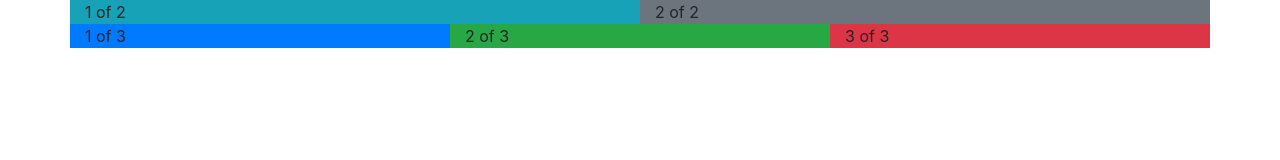
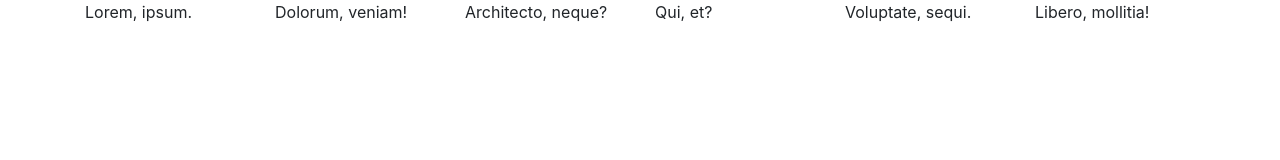
Before and after one commit to mustafabayarr/patika.dev-frontend, a plain HTML site: page Bootstrap/index.html in a window 1280 px wide. Drawn offline with nearby package versions, Linux system fonts and the light colour scheme.

Commit message:
grid system - the size of tools

```diff
--- a/Bootstrap/index.html
+++ b/Bootstrap/index.html
@@ -1,43 +1,69 @@
-<!doctype html>
+<!DOCTYPE html>
 <html lang="en">
   <head>
     <!-- Required meta tags -->
-    <meta charset="utf-8">
-    <meta name="viewport" content="width=device-width, initial-scale=1, shrink-to-fit=no">
+    <meta charset="utf-8" />
+    <meta
+      name="viewport"
+      content="width=device-width, initial-scale=1, shrink-to-fit=no"
+    />
 
     <!-- Bootstrap CSS -->
-    <link rel="stylesheet" href="https://cdn.jsdelivr.net/npm/bootstrap@4.5.3/dist/css/bootstrap.min.css" integrity="sha384-TX8t27EcRE3e/ihU7zmQxVncDAy5uIKz4rEkgIXeMed4M0jlfIDPvg6uqKI2xXr2" crossorigin="anonymous">
+    <link
+      rel="stylesheet"
+      href="https://cdn.jsdelivr.net/npm/bootstrap@4.5.3/dist/css/bootstrap.min.css"
+      integrity="sha384-TX8t27EcRE3e/ihU7zmQxVncDAy5uIKz4rEkgIXeMed4M0jlfIDPvg6uqKI2xXr2"
+      crossorigin="anonymous"
+    />
 
     <title>Hello, world!</title>
   </head>
   <body>
+
+    <!-- Start - Logic of col and row -->
+    <!--
     <div class="container">
-        <div class="row bg-secondary">
-          <div class="col bg-info">
-            1 of 2
-          </div>
-          <div class="col">
-            2 of 2
-          </div>
+      <div class="row bg-secondary">
+        <div class="col bg-info">1 of 2</div>
+        <div class="col">2 of 2</div>
+      </div>
+      <div class="row bg-primary">
+        <div class="col">1 of 3</div>
+        <div class="col bg-success">2 of 3</div>
+        <div class="col bg-danger">3 of 3</div>
+      </div>
+    </div>
+    -->
+    <!-- End - Logic of col and row -->
+
+    <div class="container">
+        <!-- sm ye gelene kadar 6 lık kolon oluştur. lg görünce 3 lük kolon oluştur.
+            xl görünce 2 lik kolon oluştur.
+        -->
+        <div class="row">
+            <div class="col-sm-6 col-md-4 col-lg-3 col-xl-2">Lorem, ipsum.</div>
+            <div class="col-sm-6 col-md-4 col-lg-3 col-xl-2">Dolorum, veniam!</div>
+            <div class="col-sm-6 col-md-4 col-lg-3 col-xl-2">Architecto, neque?</div>
+            <div class="col-sm-6 col-md-4 col-lg-3 col-xl-2">Qui, et?</div>
+            <div class="col-sm-6 col-md-4 col-lg-3 col-xl-2">Voluptate, sequi.</div>
+            <div class="col-sm-6 col-md-4 col-lg-3 col-xl-2">Libero, mollitia!</div>
         </div>
-        <div class="row bg-primary">
-          <div class="col">
-            1 of 3
-          </div>
-          <div class="col bg-success">
-            2 of 3
-          </div>
-          <div class="col bg-danger">
-            3 of 3
-          </div>
-        </div>
-      </div>
+    </div>
+
 
     <!-- Optional JavaScript; choose one of the two! -->
 
     <!-- Option 1: jQuery and Bootstrap Bundle (includes Popper) -->
-    <script src="https://code.jquery.com/jquery-3.5.1.slim.min.js" integrity="sha384-DfXdz2htPH0lsSSs5nCTpuj/zy4C+OGpamoFVy38MVBnE+IbbVYUew+OrCXaRkfj" crossorigin="anonymous"></script>
-    <script src="https://cdn.jsdelivr.net/npm/bootstrap@4.5.3/dist/js/bootstrap.bundle.min.js" integrity="sha384-ho+j7jyWK8fNQe+A12Hb8AhRq26LrZ/JpcUGGOn+Y7RsweNrtN/tE3MoK7ZeZDyx" crossorigin="anonymous"></script>
+    <script
+      src="https://code.jquery.com/jquery-3.5.1.slim.min.js"
+      integrity="sha384-DfXdz2htPH0lsSSs5nCTpuj/zy4C+OGpamoFVy38MVBnE+IbbVYUew+OrCXaRkfj"
+      crossorigin="anonymous"
+    ></script>
+    <script
+      src="https://cdn.jsdelivr.net/npm/bootstrap@4.5.3/dist/js/bootstrap.bundle.min.js"
+      integrity="sha384-ho+j7jyWK8fNQe+A12Hb8AhRq26LrZ/JpcUGGOn+Y7RsweNrtN/tE3MoK7ZeZDyx"
+      crossorigin="anonymous"
+    ></script>
 
     <!-- Option 2: jQuery, Popper.js, and Bootstrap JS
     <script src="https://code.jquery.com/jquery-3.5.1.slim.min.js" integrity="sha384-DfXdz2htPH0lsSSs5nCTpuj/zy4C+OGpamoFVy38MVBnE+IbbVYUew+OrCXaRkfj" crossorigin="anonymous"></script>
```
